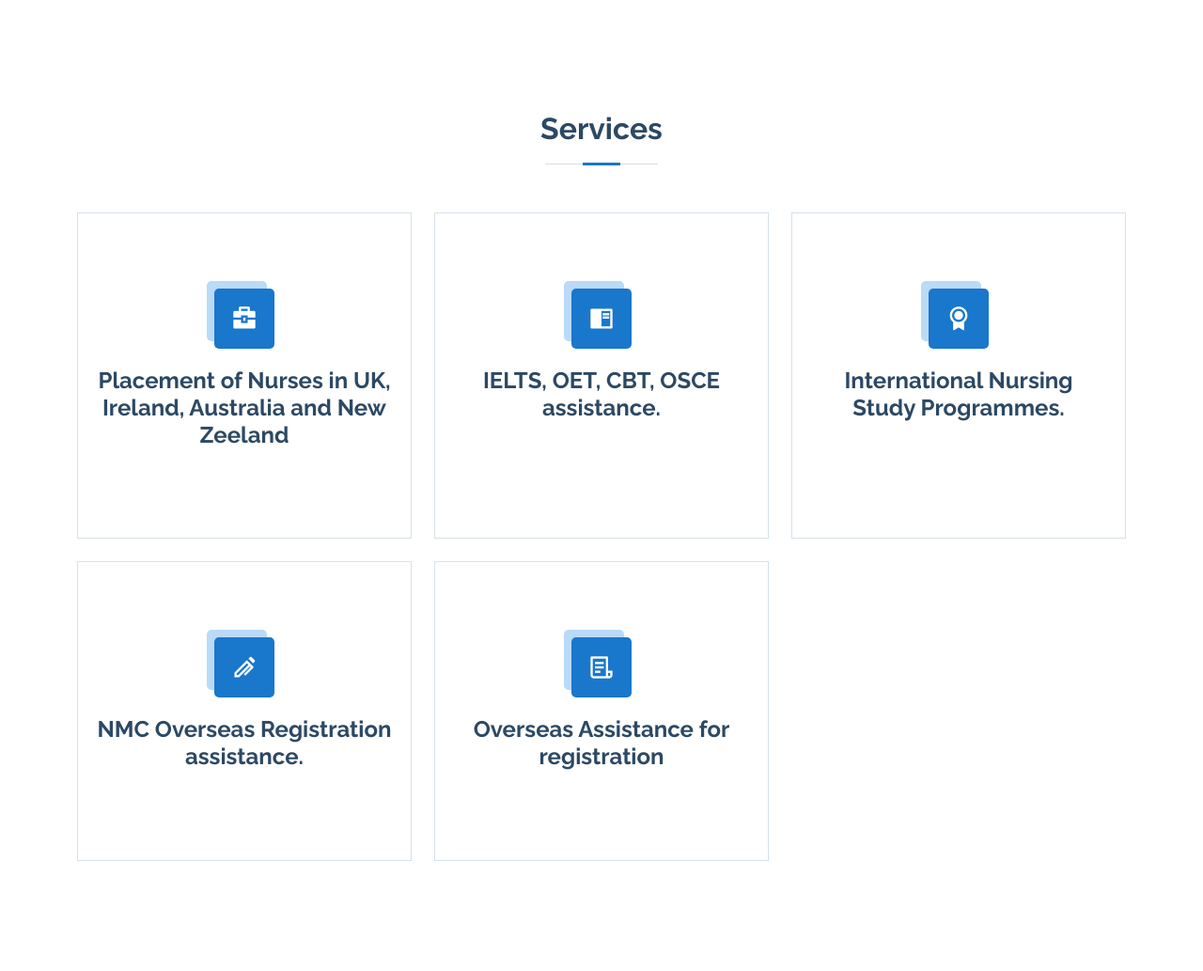
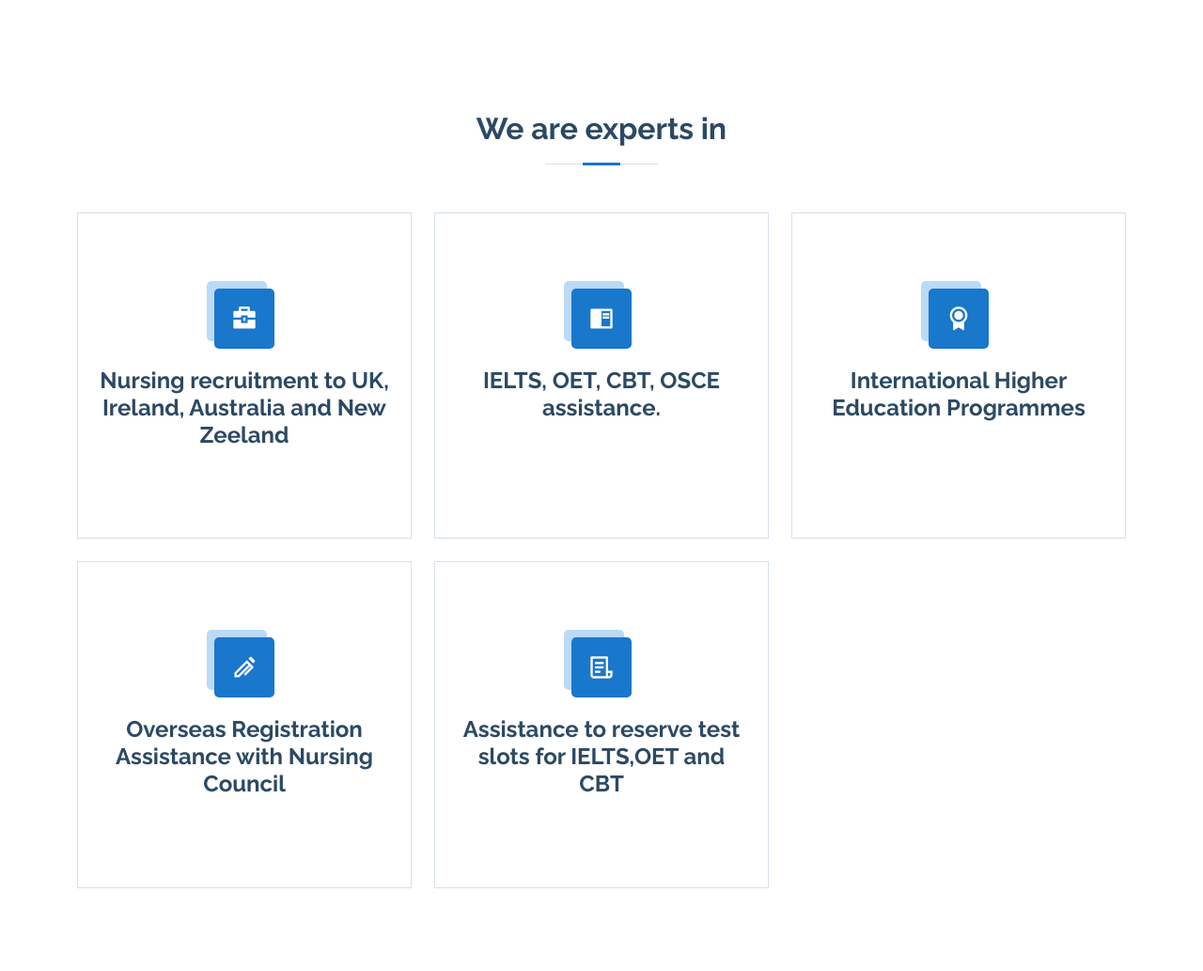
Before and after one commit to rnglobal/rnglobal.github.io, a plain HTML site: page index.html in a window 1280 px wide. Shown: the part 1950-2983 px from the top of the page at 94% size. Drawn offline with nearby package versions, Linux system fonts and the light colour scheme.

Commit message:
updated services

```diff
--- a/index.html
+++ b/index.html
@@ -313,7 +313,7 @@
       <div class="container">
 
         <div class="section-title">
-          <h2>Services</h2>
+          <h2>We are experts in</h2>
           <!-- <p>Magnam dolores commodi suscipit. Necessitatibus eius consequatur ex aliquid fuga eum quidem. Sit sint consectetur velit. Quisquam quos quisquam cupiditate. Et nemo qui impedit suscipit alias ea. Quia fugiat sit in iste officiis commodi quidem hic quas.</p> -->
         </div>
 
@@ -321,7 +321,7 @@
           <div class="col-lg-4 col-md-6 d-flex align-items-stretch">
             <div class="icon-box">
               <div class="icon"><i class="ri-briefcase-4-fill"></i></div>
-              <h4><a href="#">Placement of Nurses in UK, Ireland, Australia and New Zeeland</a></h4>
+              <h4><a href="#">Nursing recruitment to UK, Ireland, Australia and New Zeeland</a></h4>
 
             </div>
           </div>
@@ -337,7 +337,7 @@
           <div class="col-lg-4 col-md-6 d-flex align-items-stretch mt-4 mt-lg-0">
             <div class="icon-box">
               <div class="icon"><i class="ri-award-fill"></i></div>
-              <h4><a href="#">International Nursing Study Programmes. </a></h4>
+              <h4><a href="#">International Higher Education Programmes</a></h4>
 
             </div>
           </div>
@@ -345,7 +345,7 @@
           <div class="col-lg-4 col-md-6 d-flex align-items-stretch mt-4">
             <div class="icon-box">
               <div class="icon"><i class="ri-ball-pen-line"></i></div>
-              <h4><a href="#">NMC Overseas Registration assistance.</a></h4>
+              <h4><a href="#">Overseas Registration Assistance with Nursing Council</a></h4>
 
             </div>
           </div>
@@ -353,7 +353,7 @@
           <div class="col-lg-4 col-md-6 d-flex align-items-stretch mt-4">
             <div class="icon-box">
               <div class="icon"><i class="ri-file-list-3-line"></i></div>
-              <h4><a href="#">Overseas Assistance for registration </a></h4>
+              <h4><a href="#">Assistance to reserve test slots for IELTS,OET and CBT</a></h4>
 
             </div>
           </div>
```
